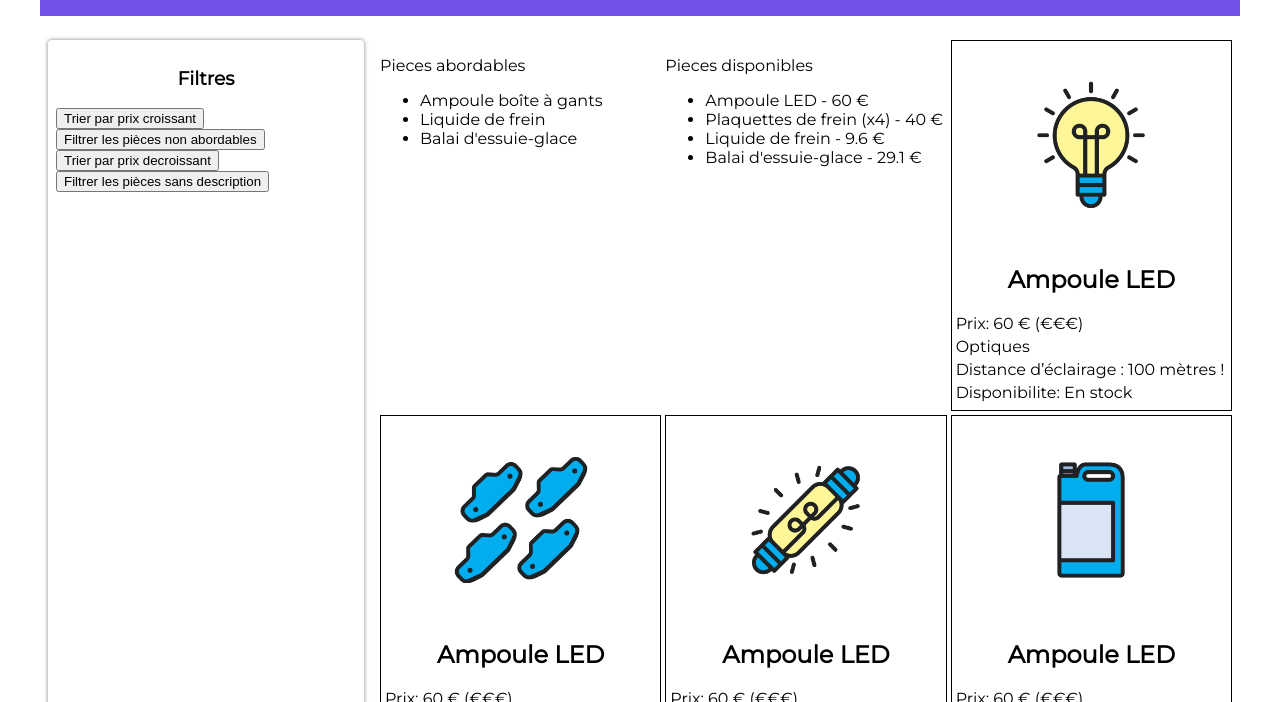
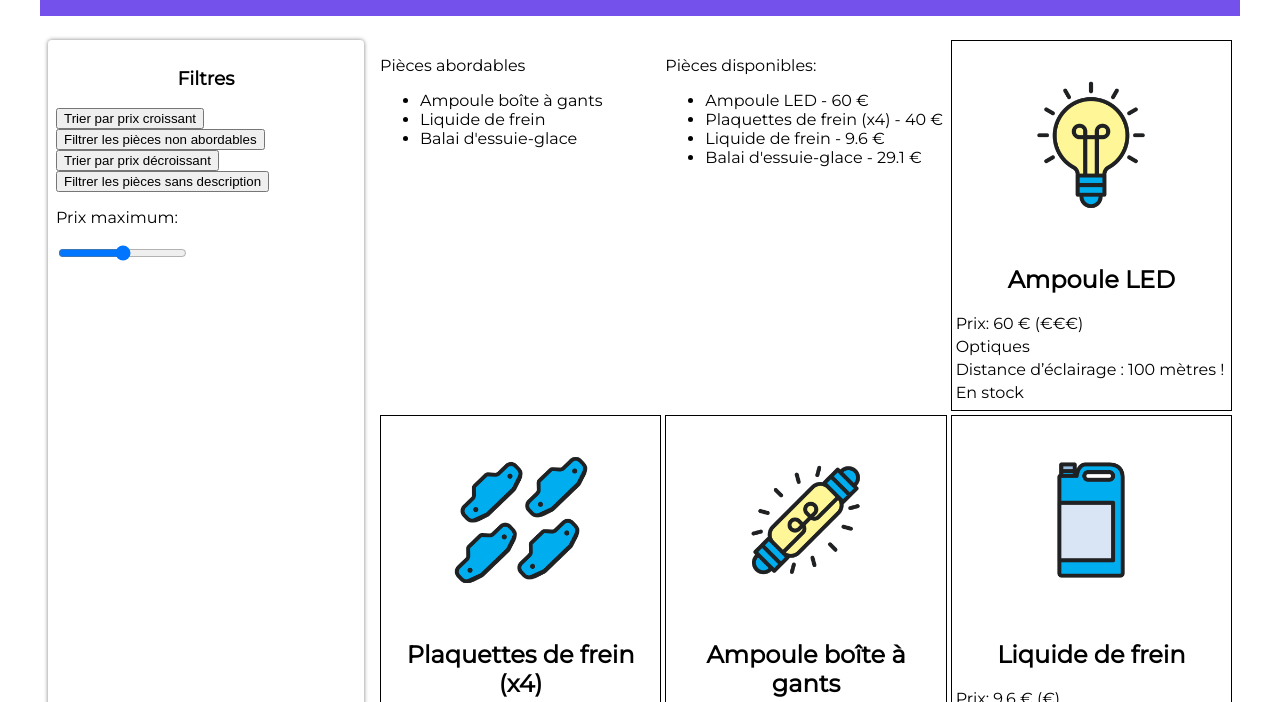
Before and after one commit to DevAdote/pieceDetache, a website: page index.html in a window 1280 px wide. Shown: the part 98-800 px from the top of the page. Drawn offline with Linux system fonts and the light colour scheme.

Commit message:
Fin de la partie 2

```diff
--- a/index.html
+++ b/index.html
@@ -19,22 +19,24 @@
 				<br>
 				<button class="btn-filtrer">Filtrer les pièces non abordables</button>
 				<br>
-				<button class="btn-trierDecroit">Trier par prix decroissant</button>
+				<button class="btn-decroissant">Trier par prix décroissant</button>
 				<br>
-				<button class="btn-filtrerDescript">Filtrer les pièces sans description</button>
+				<button class="btn-nodesc">Filtrer les pièces sans description</button>
+				<br>
+				<p>Prix maximum:</p>
+				<input type="range" name="prix-max" id="prix-max" min="0" max="60" step="5">
 			</section>
 
 			<!-- Fiches produits -->
 			<section class="fiches">
+				<!-- Code ajouté -->
 				<div class="abordables">
-					<p>Pieces abordables</p>
+
 				</div>
 				<div class="disponibles">
-					<p>Pieces disponibles</p>
+
 				</div>
 			</section>
 		</main>
 	</body>
-
-
 </html>
--- a/script/pieces.js
+++ b/script/pieces.js
@@ -1,149 +1,151 @@
 // Récupération des pièces depuis le fichier JSON
-    const reponse = await fetch("../pieces-autos.json");
+const reponse = await fetch('../pieces-autos.json');
 const pieces = await reponse.json();
 
-    const article = pieces[0];
+function genererPieces(pieces){
+    for (let i = 0; i < pieces.length; i++) {
 
-
- for (let i=0; i < pieces.length; i++){
-
-        //Creation d'un article dedier a une piece automobile
+        const article = pieces[i];
+        // Récupération de l'élément du DOM qui accueillera les fiches
+        const sectionFiches = document.querySelector(".fiches");
+        // Création d’une balise dédiée à une pièce automobile
         const pieceElement = document.createElement("article");
-
+        // Création des balises
         const imageElement = document.createElement("img");
-	    imageElement.src = pieces[i].image;
-
+        imageElement.src = article.image;
         const nomElement = document.createElement("h2");
         nomElement.innerText = article.nom;
+        const prixElement = document.createElement("p");
+        prixElement.innerText = `Prix: ${article.prix} € (${article.prix < 35 ? "€" : "€€€"})`;
+        const categorieElement = document.createElement("p");
+        categorieElement.innerText = article.categorie ?? "(aucune catégorie)";
+        const descriptionElement = document.createElement("p");
+        descriptionElement.innerText = article.description ?? "Pas de description pour le moment.";
+        const stockElement = document.createElement("p");
+        stockElement.innerText = article.disponibilite ? "En stock" : "Rupture de stock";
 
-        const prixElement = document.createElement("p");
-        // prixElement.innerText = `Prix: ${article.prix} €`;
-        prixElement.innerText = `Prix: ${article.prix} € (${article.prix < 35 ? "€" : "€€€"})`;   //L’opérateur ternaire s’utilise lorsque l’on doit choisir entre deux possibilité
-                                                                                             //La syntaxe générale de l’opérateur ternaire est formulée ainsi : expression à tester ? valeur si vrai : valeur si faux.
-        document.body.appendChild(prixElement);
-        const categorieElement = document.createElement("p");
-        // categorieElement.innerText = article.categorie;
-        categorieElement.innerText = article.categorie ?? "(aucune catégorie)"; //l’opérateur nullish secrit avec  deux ?? sous la forme suivante :
-                                                                                //expression à tester ?? valeur de substitution,
-                                                                            // il prend la valeur de substitution lorsque la valeur est null, et donc qu’elle n’a pas de valeur, ou bien lorsqu’elle est undefined,
-
-
-        const descriptionElement = document.createElement("p");
-        descriptionElement.innerText = article.description ?? "(Pas de description pour le moment.)";
-
-        const disponElement = document.createElement("p");
-        disponElement.innerHTML = `Disponibilite: ${article.disponibilite = true ? "En stock" : "Rupture de stock"}`
-
-
-        //Affichage des elements dans le DOM
-
-        const sectionFiches = document.querySelector(".fiches");
+        // On rattache la balise article a la section Fiches
         sectionFiches.appendChild(pieceElement);
+        // On rattache l’image à pieceElement (la balise article)
         pieceElement.appendChild(imageElement);
         pieceElement.appendChild(nomElement);
         pieceElement.appendChild(prixElement);
         pieceElement.appendChild(categorieElement);
+        //Ajout des éléments au DOM pour l'exercice
         pieceElement.appendChild(descriptionElement);
-        pieceElement.appendChild(disponElement);
+        pieceElement.appendChild(stockElement);
+
+     }
 }
 
+genererPieces(pieces);
 
-// Gestion des boutons pour le trie croissant
+
+
+ //gestion des bouttons pour le trie des prix croissant
 const boutonTrier = document.querySelector(".btn-trier");
 
 boutonTrier.addEventListener("click", function () {
     const piecesOrdonnees = Array.from(pieces);
-
     piecesOrdonnees.sort(function (a, b) {
         return a.prix - b.prix;
      });
-
-  console.log(piecesOrdonnees);
+     document.querySelector(".fiches").innerHTML = "";
+    genererPieces(piecesOrdonnees);
 });
 
-// Gestion des boutons pour le filtre
+
 const boutonFiltrer = document.querySelector(".btn-filtrer");
 
 boutonFiltrer.addEventListener("click", function () {
     const piecesFiltrees = pieces.filter(function (piece) {
         return piece.prix <= 35;
     });
-   console.log(piecesFiltrees)
+    document.querySelector(".fiches").innerHTML = "";
+    genererPieces(piecesFiltrees);
 });
 
 
 
-// Gestion des boutons pour le trie decroissant
-const btnTrieDecroit = document.querySelector(".btn-trierDecroit")
-btnTrieDecroit.addEventListener("click",()=>{
-    const piecesOrdonnes = Array.from(pieces);
+ //gestion des bouttons pour le trie des prix decroissant
+const boutonDecroissant = document.querySelector(".btn-decroissant");
 
-    piecesOrdonnes.sort(function (a,b){
+boutonDecroissant.addEventListener("click", function () {
+    const piecesOrdonnees = Array.from(pieces);
+    piecesOrdonnees.sort(function (a, b) {
         return b.prix - a.prix;
-    })
-
-    console.log(piecesOrdonnes)
      });
-
-
-// Gestion des boutons pour le filtre sans description
-const boutonFiltrerDecroit = document.querySelector(".btn-filtrerDescript")
-boutonFiltrerDecroit.addEventListener("click",()=>{
-    const pieceFiltre = pieces.filter(function (piece){
-        return piece.description;
-    });
-    console.log(pieceFiltre);
+     document.querySelector(".fiches").innerHTML = "";
+    genererPieces(piecesOrdonnees);
 });
 
 
 
-//PIECE ABORDABLE
+const boutonNoDescription = document.querySelector(".btn-nodesc");
+
+boutonNoDescription.addEventListener("click", function () {
+    const piecesFiltrees = pieces.filter(function (piece) {
+        return piece.description
+    });
+    document.querySelector(".fiches").innerHTML = "";
+    genererPieces(piecesFiltrees);
+});
+
 
 const noms = pieces.map(piece => piece.nom);
 for(let i = pieces.length -1 ; i >= 0; i--){
     if(pieces[i].prix > 35){
-       noms.splice(i,1)
+        noms.splice(i,1);
     }
 }
 console.log(noms)
+//Création de l'en-tête
 
+const pElement = document.createElement('p')
+pElement.innerText = "Pièces abordables";
 //Création de la liste
 const abordablesElements = document.createElement('ul');
 //Ajout de chaque nom à la liste
 for(let i=0; i < noms.length ; i++){
     const nomElement = document.createElement('li');
     nomElement.innerText = noms[i];
-   abordablesElements.appendChild(nomElement)
+    abordablesElements.appendChild(nomElement);
 }
 // Ajout de l'en-tête puis de la liste au bloc résultats filtres
 document.querySelector('.abordables')
-   .appendChild(abordablesElements)
+    .appendChild(pElement)
+    .appendChild(abordablesElements);
 
 
-// PIECE DISPONIBLE
 
-const nomDisponible = pieces.map(piece=>piece.nom);
-const PrixDisponible = pieces.map(piece=>piece.prix)
+//Code Exercice
+const nomsDisponibles = pieces.map(piece => piece.nom)
+const prixDisponibles = pieces.map(piece => piece.prix)
 
-for (let i = pieces.length -1; i>=0; i--)
-{
-    if(pieces[i].disponibilite === false)
-    {
-        nomDisponible.splice(i,1)
-        PrixDisponible.splice(i,1)
+for(let i = pieces.length -1 ; i >= 0; i--){
+    if(pieces[i].disponibilite === false){
+        nomsDisponibles.splice(i,1);
+        prixDisponibles.splice(i,1);
     }
-    // console.log(` ${nomDisponible[i]} - ${PrixDisponible[i]} €`)
 }
 
-//Creation de la liste
-const disponibleElement = document.createElement('ul');
+const disponiblesElement = document.createElement('ul');
 
-for(let i=0; i<nomDisponible.length; i++){
+for(let i=0 ; i < nomsDisponibles.length ; i++){
+    const nomElement = document.createElement('li');
+    nomElement.innerText = `${nomsDisponibles[i]} - ${prixDisponibles[i]} €`
+    disponiblesElement.appendChild(nomElement);
+}
 
-    const nomElement = document.createElement('li');
+const pElementDisponible = document.createElement('p')
+pElementDisponible.innerText = "Pièces disponibles:";
+document.querySelector('.disponibles').appendChild(pElementDisponible).appendChild(disponiblesElement)
 
-    nomElement.innerHTML =` ${nomDisponible[i]} - ${PrixDisponible[i]} €`;
-
-    disponibleElement.appendChild(nomElement)
-}
-document.querySelector(".disponibles").appendChild(disponibleElement)
+const inputPrixMax = document.querySelector('#prix-max')
+inputPrixMax.addEventListener('input', function(){
+    const piecesFiltrees = pieces.filter(function(piece){
+        return piece.prix <= inputPrixMax.value;
+    });
+    document.querySelector(".fiches").innerHTML = "";
+    genererPieces(piecesFiltrees);
+})
```
Lines whose indentation alone changed are shown as unchanged.
